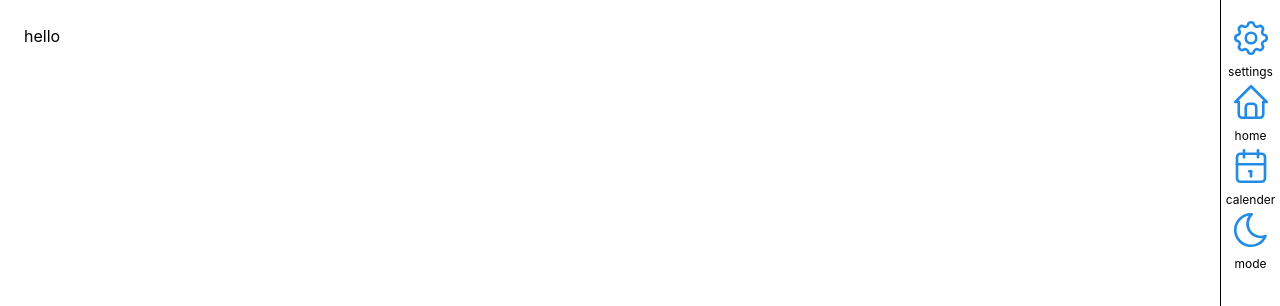
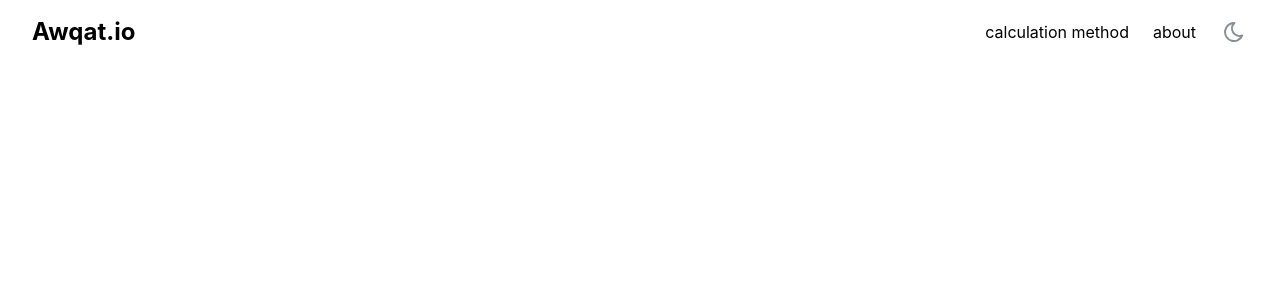
Before and after one commit to Fatih-Ertikin/awqat-io, a Next.js app: page / in a window 1280 px wide. Shown: the top 306 px of the page. Built offline with nearby package versions, Linux system fonts and the light colour scheme.

Commit message:
wip styling

```diff
--- a/package.json
+++ b/package.json
@@ -30,6 +30,7 @@
     "clsx": "^2.1.1",
     "dayjs": "^1.11.13",
     "embla-carousel-react": "^7.1.0",
+    "framer-motion": "^12.9.4",
     "next": "15.3.1",
     "react": "^19.0.0",
     "react-dom": "^19.0.0",
--- a/src/app/layout.tsx
+++ b/src/app/layout.tsx
@@ -3,38 +3,19 @@
 import "@mantine/core/styles.css";
 import "./globals.css";
 import {
-  ActionIcon,
   ColorSchemeScript,
   MantineProvider,
   mantineHtmlProps,
 } from "@mantine/core";
 import type { Metadata } from "next";
+import { MobileMenu } from "@/components/molecules/mobile-menu";
+import { Anchor } from "@/components/atoms/anchor";
 import { ColorSchemeToggle } from "@/components/atoms/color-scheme-toggle";
-import { Anchor } from "@/components/atoms/anchor";
-import { IconCalendar, IconHome, IconSettings } from "@tabler/icons-react";
-import { MenuButton } from "@/components/atoms/menu-button";
 
 export const metadata: Metadata = {
   title: "Awqat.io",
   description: "Islamic Prayer & Important Times & Dates",
 };
-
-function MenuItems() {
-  return (
-    <>
-      <MenuButton
-        icon={<IconSettings size={50} stroke={1.5} />}
-        label="settings"
-      />
-      <MenuButton icon={<IconHome size={50} stroke={1.5} />} label="home" />
-      <MenuButton
-        icon={<IconCalendar size={50} stroke={1.5} />}
-        label="calender"
-      />
-      <ColorSchemeToggle iconSize={50} label="mode" stroke={1.5} />
-    </>
-  );
-}
 
 export default function RootLayout({
   children,
@@ -50,27 +31,26 @@ export default function RootLayout({
       <body>
         <MantineProvider>
           <div className="flex flex-col min-h-screen">
-            {/* Page content area with sidebar */}
-            <div className="flex flex-1">
-              {/* Main content */}
-              <main className="flex-1 p-6">
-                <div>{children}</div>
-              </main>
+            {/* Header */}
+            <header className="w-full p-4 sticky top-0 z-50">
+              <div className="max-w-7xl mx-auto px-4 flex items-center justify-between">
+                <div className="text-2xl font-bold">Awqat.io</div>
+                <nav className="hidden md:flex space-x-6 items-center">
+                  <Anchor href="#">calculation method</Anchor>
+                  <Anchor href="#">about</Anchor>
+                  <ColorSchemeToggle />
+                </nav>
+                {/* Mobile Menu */}
+                <div className="md:hidden">
+                  <ColorSchemeToggle />
+                  <MobileMenu />
+                </div>
+              </div>
+            </header>
 
-              {/* Right sidebar (desktop only) */}
-              <nav className="w-15 p-4 border-l hidden sm:block">
-                <nav className="flex flex-col justify-between align-middle">
-                  <MenuItems />
-                </nav>
-              </nav>
-            </div>
-
-            {/* Bottom mobile nav */}
-            <nav className="sm:hidden p-4 border-t">
-              <div className="flex justify-around">
-                <MenuItems />
-              </div>
-            </nav>
+            <main className="flex-1">
+              <div className="max-w-7xl mx-auto px-4 py-6">{children}</div>
+            </main>
           </div>
         </MantineProvider>
       </body>
--- a/src/app/page.tsx
+++ b/src/app/page.tsx
@@ -1,6 +1,3 @@
-import { ColorSchemeToggle } from "@/components/atoms/color-scheme-toggle";
-import { Button } from "@mantine/core";
-
 export default function Home() {
-  return <div className="">hello</div>;
+  return <div></div>;
 }
--- a/src/components/atoms/anchor.tsx
+++ b/src/components/atoms/anchor.tsx
@@ -8,7 +8,7 @@ type AnchorProps = ComponentProps<typeof Link> & {
 export function Anchor(props: AnchorProps) {
   const { children, ...rest } = props;
   return (
-    <Link {...rest} className="hover:text-blue-600 dark:hover:text-blue-400">
+    <Link {...rest} className="hover:text-gray-600 dark:hover:text-blue-400">
       {children}
     </Link>
   );
--- a/src/components/atoms/color-scheme-toggle.tsx
+++ b/src/components/atoms/color-scheme-toggle.tsx
@@ -4,9 +4,9 @@ import {
   useMantineColorScheme,
   useComputedColorScheme,
   ActionIconProps,
+  ActionIcon,
 } from "@mantine/core";
 import { IconSun, IconMoon } from "@tabler/icons-react";
-import { MenuButton } from "./menu-button";
 
 // Defined in src/app/globals.css
 const GLOBAL_CSS_CLASS_DARK = "dark";
@@ -14,26 +14,25 @@ const GLOBAL_CSS_CLASS_LIGHT = "light";
 
 export type ColorSchemeToggleProps = {
   iconSize?: ActionIconProps["size"];
-  label?: string;
   stroke?: number;
 };
 
 export function ColorSchemeToggle(props: ColorSchemeToggleProps) {
-  const { iconSize, label, stroke } = props;
+  const { iconSize, stroke } = props;
   const { setColorScheme } = useMantineColorScheme();
   const computedColorScheme = useComputedColorScheme("light", {
     getInitialValueInEffect: true,
   });
 
   return (
-    <MenuButton
-      label={label}
+    <ActionIcon
+      variant="subtle"
+      color="gray"
       onClick={() =>
         setColorScheme(computedColorScheme === "light" ? "dark" : "light")
       }
       aria-label="color-scheme-toggle-button"
-      icon={
-        <>
+    >
       <IconSun
         className={GLOBAL_CSS_CLASS_LIGHT}
         size={iconSize}
@@ -44,8 +43,6 @@ export function ColorSchemeToggle(props: ColorSchemeToggleProps) {
         size={iconSize}
         stroke={stroke}
       />
-        </>
-      }
-    />
+    </ActionIcon>
   );
 }
--- a/src/components/atoms/menu-button.tsx
+++ /dev/null
@@ -1,20 +0,0 @@
-import { ActionIcon } from "@mantine/core";
-import type { ReactNode, MouseEventHandler } from "react";
-
-export type MenuButtonProps = {
-  icon: ReactNode;
-  label?: string;
-  onClick?: MouseEventHandler<HTMLButtonElement>;
-};
-
-export function MenuButton(props: MenuButtonProps) {
-  const { icon, label, onClick } = props;
-  return (
-    <div className="flex flex-col items-center space-y-1 text-center max-w-[40px]">
-      <ActionIcon variant="subtle" size="xl" onClick={onClick}>
-        {icon}
-      </ActionIcon>
-      {label && <label className="text-xs">{label}</label>}
-    </div>
-  );
-}
--- /dev/null
+++ b/src/components/molecules/mobile-menu.tsx
@@ -0,0 +1,42 @@
+"use client";
+
+import { IconMenu2, IconX } from "@tabler/icons-react";
+import { useState } from "react";
+import { AnimatePresence, motion } from "framer-motion";
+import { ActionIcon } from "@mantine/core";
+import { Anchor } from "../atoms/anchor";
+
+export function MobileMenu() {
+  const [open, setOpen] = useState(false);
+
+  return (
+    <>
+      <ActionIcon
+        variant="subtle"
+        color="gray"
+        onClick={() => setOpen(!open)}
+        aria-label="Toggle menu"
+      >
+        {open ? <IconX size={24} /> : <IconMenu2 size={24} />}
+      </ActionIcon>
+
+      <AnimatePresence>
+        {open && (
+          <motion.div
+            key="mobile-menu"
+            initial={{ opacity: 0, y: -10 }}
+            animate={{ opacity: 1, y: 0 }}
+            exit={{ opacity: 0, y: -10 }}
+            transition={{ duration: 0.15, ease: "easeOut" }}
+            className="md:hidden absolute top-full left-0 w-full p-4 border-b z-40"
+          >
+            <nav className="flex flex-col space-y-4">
+              <Anchor href="#">calculation method</Anchor>
+              <Anchor href="#">about</Anchor>
+            </nav>
+          </motion.div>
+        )}
+      </AnimatePresence>
+    </>
+  );
+}
```
Also changed, not shown: 1 other file (tests, documents, lock files or other folders). Lines whose indentation alone changed are shown as unchanged.
